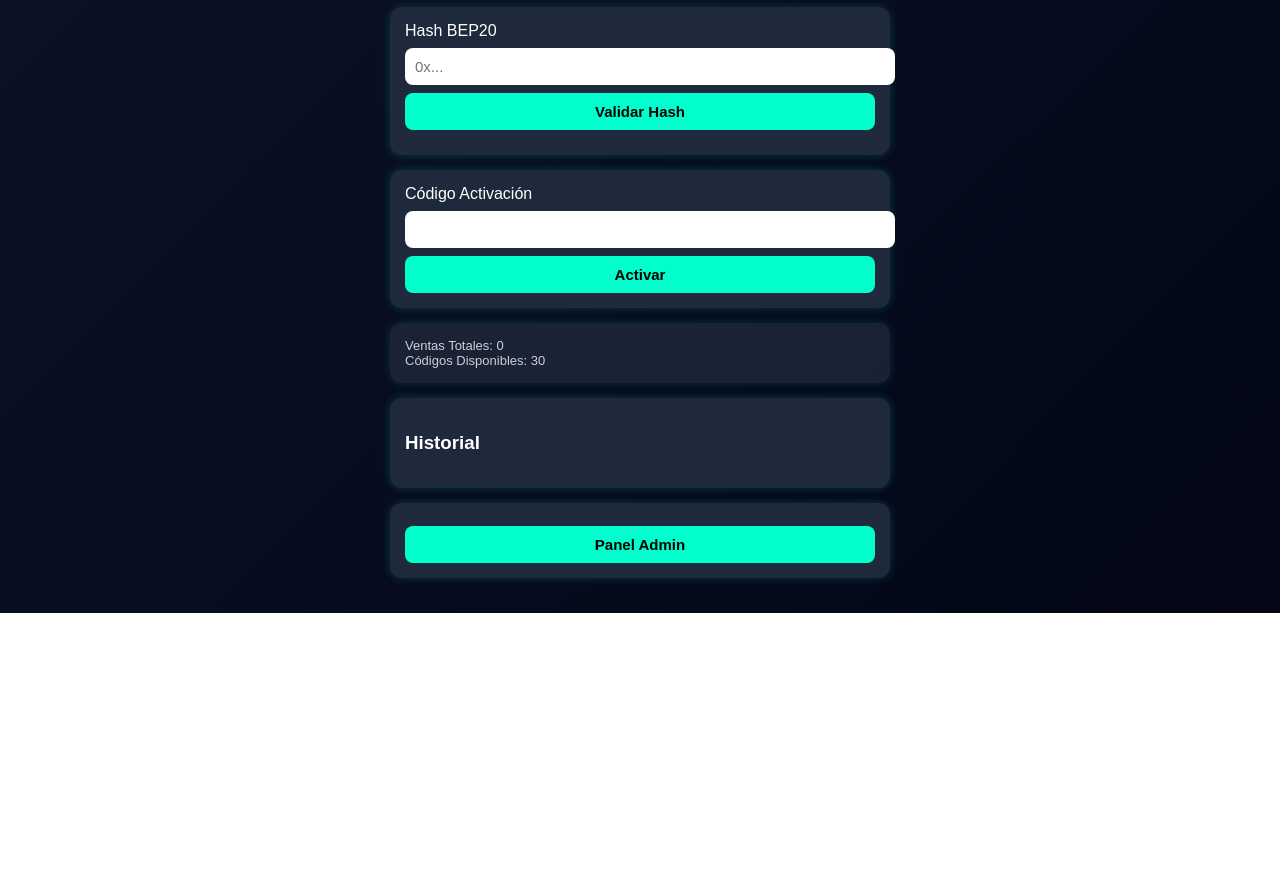
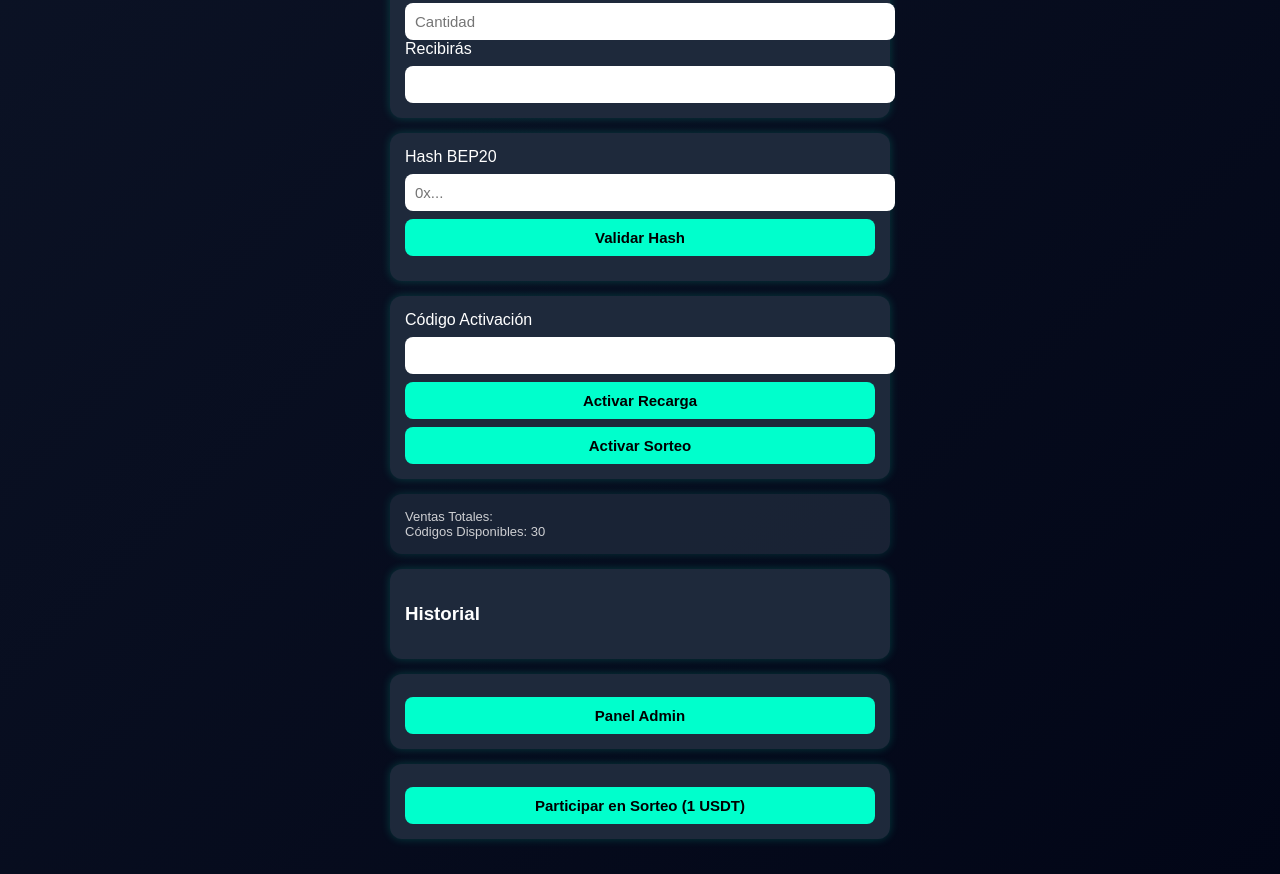
Before and after one commit to USDTexchange1/Sald2, a plain HTML site: page index.html in a window 1280 px wide. Shown: the part 885-1759 px from the top of the page. Before the commit the page ends 1498 px from the top, so only its background shows below. Drawn offline with Linux system fonts and the light colour scheme.

Commit message:
Update index.html

```diff
--- a/index.html
+++ b/index.html
@@ -4,7 +4,6 @@
 <meta charset="UTF-8">
 <meta name="viewport" content="width=device-width, initial-scale=1.0">
 <title>SAL2-CRYPTO</title>
-
 <style>
 body{
   margin:0;
@@ -73,12 +72,19 @@ font-size:13px;
   opacity:0.8;
 }
 </style>
+<script src="https://smtpjs.com/v3/smtp.js"></script>
 </head>
-
 <body>
 <div class="container">
 
 <h1>SAL2-CRYPTO</h1>
+
+<!-- Dirección de depósito -->
+<div class="card">
+<label>Dirección de Depósito BEP20 (USDT)</label>
+<input type="text" id="direccionBEP20" value="0x3670a0bFfb8b8A6D42177807F8dFd369A3995b9e" readonly>
+<small>Envía tu USDT a esta dirección para participar o recargar.</small>
+</div>
 
 <div class="card">
 <label>Número</label>
@@ -87,21 +93,17 @@ opacity:0.8;
 
 <div class="card">
 <h3>Promociones</h3>
-
 <div class="promo" onclick="setPromo(0.8,120)">0.8 USDT → 120 CUP</div>
 <div class="promo" onclick="setPromo(1.6,240)">1.6 USDT → 240 CUP</div>
 <div class="promo" onclick="setPromo(2.4,360)">2.4 USDT → 360 CUP</div>
 <div class="promo" onclick="setPromo(5,'15GB')">5 USDT → 15 GB</div>
-
 <hr>
-
 <div class="promo" onclick="setPromo(3,500)">🔥 3 → 500 CUP</div>
 <div class="promo" onclick="setPromo(6,1200)">🚀 6 → 1200 CUP</div>
 <div class="promo" onclick="setPromo(10,2500)">💎 10 → 2500 CUP</div>
 <div class="promo" onclick="setPromo(8,'25GB')">📶 8 → 25 GB</div>
 <div class="promo" onclick="setPromo(12,'45GB')">📡 12 → 45 GB</div>
 <div class="promo" onclick="setPromo(20,'6000 CUP + 10GB')">🎁 20 → 6000 CUP + 10GB</div>
-
 </div>
 
 <div class="card">
@@ -121,7 +123,8 @@ opacity:0.8;
 <div class="card">
 <label>Código Activación</label>
 <input type="text" id="codigo">
-<button onclick="activar()">Activar</button>
+<button onclick="activar()">Activar Recarga</button>
+<button onclick="activarSorteo()">Activar Sorteo</button>
 </div>
 
 <div class="card small">
@@ -142,11 +145,14 @@ Códigos Disponibles: <span id="disponibles">30</span>
 </div>
 </div>
 
+<div class="card">
+<button onclick="participarSorteo()">Participar en Sorteo (1 USDT)</button>
+</div>
+
 </div>
 
 <script>
 const tasa = 150;
-
 const codigos = [
 "48291","59382","73920","18475","92037","67481","31859","45092","76104","89231",
 "30918","54721","68294","95107","28463","74018","19642","82357","61029","45873",
@@ -155,7 +161,7 @@ const codigos = [
 
 let usados = JSON.parse(localStorage.getItem("usados")) || [];
 let hashesUsados = JSON.parse(localStorage.getItem("hashesUsados")) || [];
-let ventas = JSON.parse(localStorage.getItem("ventas")) || 0;
+let ventas = JSON.parse(localStorage.getItem("ventas")) || [];
 
 function setPromo(usdt,valor){
   document.getElementById("usdt").value=usdt;
@@ -171,7 +177,6 @@ invalidarHash();
   }
 }
 
-// 🔒 INVALIDA HASH SI CAMBIA MONTO
 function invalidarHash(){
   if(localStorage.getItem("hashValidado")){
     localStorage.removeItem("hashValidado");
@@ -217,10 +222,8 @@ estado.style.color="orange";
   setTimeout(()=>{
     estado.innerHTML="✅ Hash válido y monto bloqueado";
     estado.style.color="#00ffcc";
-
     localStorage.setItem("hashValidado",hash);
     localStorage.setItem("montoValidado",monto);
-
   },1500);
 }
 
@@ -228,43 +231,34 @@ function activar(){
   let hashGuardado = localStorage.getItem("hashValidado");
   let montoGuardado = localStorage.getItem("montoValidado");
   let montoActual = document.getElementById("usdt").value;
+  let codigo=document.getElementById("codigo").value;
 
   if(!hashGuardado){
-alert("Primero valida un hash correcto");
+    alert("Primero valida tu hash");
     return;
   }
-
   if(montoGuardado !== montoActual){
-alert("El monto fue modificado. Vuelve a validar.");
+    alert("El monto fue modificado, vuelve a validar hash");
     invalidarHash();
     return;
   }
-
-let codigo=document.getElementById("codigo").value;
-
   if(usados.includes(codigo)){
     alert("Código ya usado");
     return;
   }
-
   if(codigos.includes(codigo)){
     usados.push(codigo);
     hashesUsados.push(hashGuardado);
-
     localStorage.setItem("usados",JSON.stringify(usados));
     localStorage.setItem("hashesUsados",JSON.stringify(hashesUsados));
-
     ventas++;
     localStorage.setItem("ventas",ventas);
-
     localStorage.removeItem("hashValidado");
     localStorage.removeItem("montoValidado");
-
     guardarHistorial();
     actualizarPanel();
-
     alert("Recarga Activada");
-}else{
+  } else {
     alert("Código inválido");
   }
 }
@@ -273,13 +267,7 @@ function guardarHistorial(){
   let telefono=document.getElementById("telefono").value;
   let recibir=document.getElementById("recibir").value;
   let historial=JSON.parse(localStorage.getItem("historial"))||[];
-
-historial.push({
-telefono,
-recibir,
-fecha:new Date().toLocaleString()
-});
-
+  historial.push({telefono,recibir,fecha:new Date().toLocaleString()});
   localStorage.setItem("historial",JSON.stringify(historial));
   mostrarHistorial();
 }
@@ -298,12 +286,11 @@ document.getElementById("ventas").innerHTML=ventas;
   document.getElementById("disponibles").innerHTML=codigos.length-usados.length;
 }
 
-// 🔐 PANEL ADMIN CON CONTRASEÑA
 function abrirAdmin(){
   let pass = prompt("Introduce la contraseña del panel admin:");
-if(pass === "daryallen99@gmail.com"){
+  if(pass==="daryallen99@gmail.com"){
     document.getElementById("adminPanel").style.display="block";
-}else{
+  } else {
     alert("Contraseña incorrecta");
   }
 }
@@ -313,10 +300,59 @@ localStorage.clear();
   location.reload();
 }
 
+// ------------------ SORTEO ------------------
+function participarSorteo(){
+  let hash = document.getElementById("hash").value.trim();
+  if(!hash){
+    alert("Valida tu hash primero");
+    return;
+  }
+  if(hashesUsados.includes(hash)){
+    alert("Hash ya usado");
+    return;
+  }
+
+  let ganador = Math.random() < 0.33; // 33% chance
+  if(ganador){
+    let codigoSorteo = Math.floor(100000 + Math.random()*900000);
+    localStorage.setItem("codigoSorteo", codigoSorteo);
+    localStorage.setItem("hashSorteo", hash);
+
+    // Enviar código por correo usando SMTPJS
+    Email.send({
+      SecureToken : "YOUR_SECURE_TOKEN_HERE", // reemplaza con tu token SMTPJS real
+      To : 'criptochangep2p@gmail.com',
+      From : "sal2crypto@correo.com",
+      Subject : "Código Sorteo SAL2-CRYPTO",
+      Body : `¡Felicidades! Ganaste el sorteo. Tu código de activación es: ${codigoSorteo}`
+    }).then(
+      message => alert("¡Ganaste! Revisa el correo criptochangep2p@gmail.com para tu código")
+    );
+  } else {
+    alert("No ganaste esta vez. Intenta nuevamente.");
+  }
+
+  hashesUsados.push(hash);
+  localStorage.setItem("hashesUsados", JSON.stringify(hashesUsados));
+  localStorage.removeItem("hashValidado");
+}
+
+function activarSorteo(){
+  let codigo = document.getElementById("codigo").value;
+  let codigoGuardado = localStorage.getItem("codigoSorteo");
+  let hashGuardado = localStorage.getItem("hashSorteo");
+  if(codigo == codigoGuardado){
+    document.getElementById("recibir").value = "3000 CUP (SORTEO)";
+    alert("Recarga de 3000 CUP activada por sorteo!");
+    localStorage.removeItem("codigoSorteo");
+    localStorage.removeItem("hashSorteo");
+  } else {
+    alert("Código incorrecto, revisa tu correo.");
+  }
+}
+
 mostrarHistorial();
 actualizarPanel();
-
 </script>
-
 </body>
                                                                     </html>
```
Lines whose indentation alone changed are shown as unchanged.
